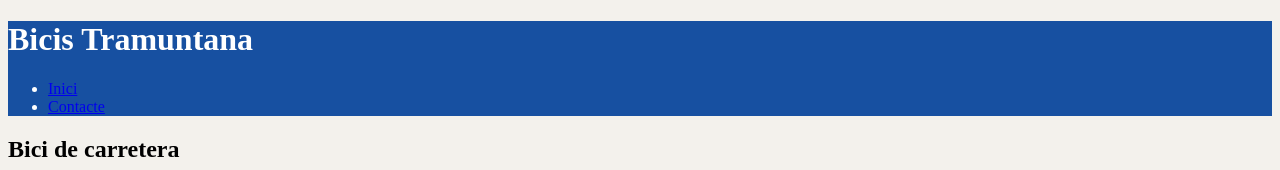
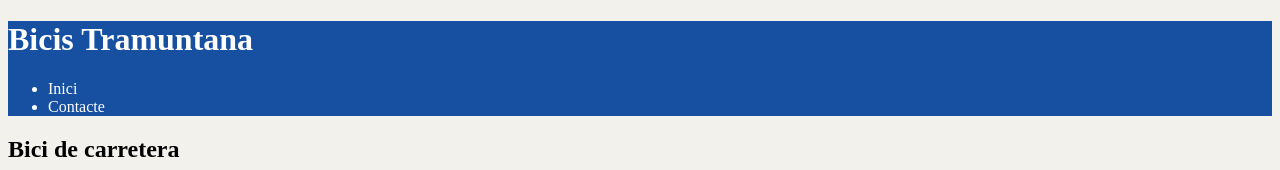
Before and after one commit to Alonsoggg244/gottschling_alonso_valentino_solucions_examen1, a plain HTML site: page index.html in a window 1280 px wide. Shown: the top 170 px of the page. Drawn offline with Linux system fonts and the light colour scheme.

Commit message:
Exercici 3.5-> Estil del menú (nav) en css

```diff
--- a/css/estils.css
+++ b/css/estils.css
@@ -39,3 +39,8 @@ h2 {
 }
 
 /* 24px */
+
+nav a {
+    color: white;
+    text-decoration: none;
+}
```
